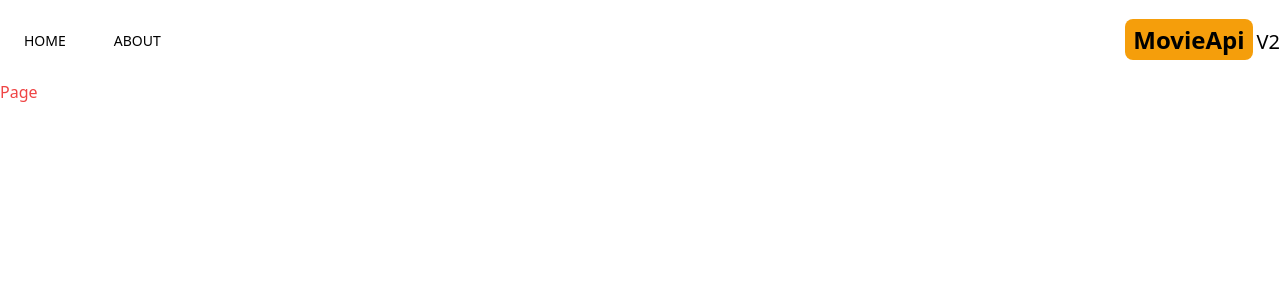
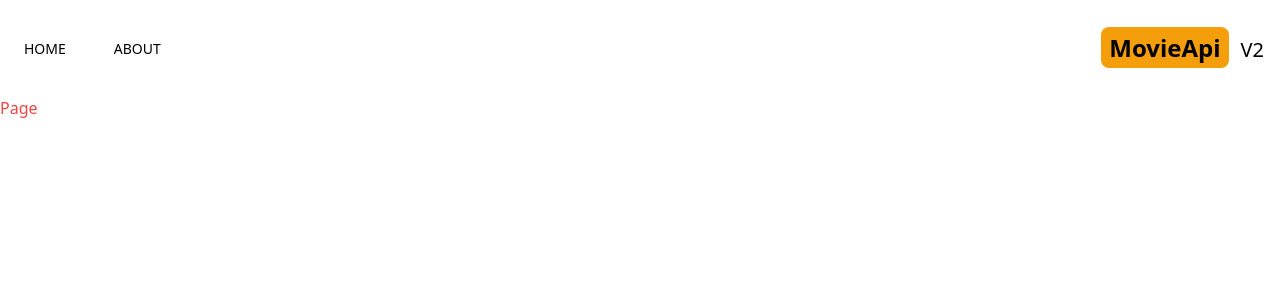
Before and after one commit to GilbertArdila/movies-v2.0, a Next.js app: page / in a window 1280 px wide. Shown: the top 300 px of the page. Built offline with nearby package versions, Linux system fonts and the light colour scheme.

Commit message:
adding hove effect to header´s logo

```diff
--- a/src/components/Header.jsx
+++ b/src/components/Header.jsx
@@ -13,7 +13,7 @@ const Header = () => {
             </div>
             <div className='flex '>
                 <Link href='/'>
-                    <h2 className='text-2xl '><span className='font-bold bg-amber-500 py-1 px-2 rounded-lg mr-1'>MovieApi</span><span className='text-xl hidden sm:inline'>V2</span></h2>
+                    <h2 className='text-2xl p-2 hover:scale-95 transform transition-transform duration-300 ease-in-out'><span className='font-bold bg-amber-500 py-1 px-2 rounded-lg mr-1 '>MovieApi</span><span className='text-xl hidden sm:inline mx-2'>V2</span></h2>
                 </Link>
             </div>
         </div>
--- a/src/components/MenuItem.jsx
+++ b/src/components/MenuItem.jsx
@@ -3,7 +3,7 @@ import Link from 'next/link';
 const MenuItem = ({ title, address, Icon }) => {
     return (
         <div>
-            <Link href={address} className='mx-4 lg:mx-6 hover:text-amber-600'>
+            <Link href={address} className='mx-4 lg:mx-6 hover:text-amber-600 '>
                 <Icon className='text-2xl sm:hidden mx-4' />
                 <p className='hidden sm:inline my-2 text-sm'>{title}</p>
             </Link>
```
